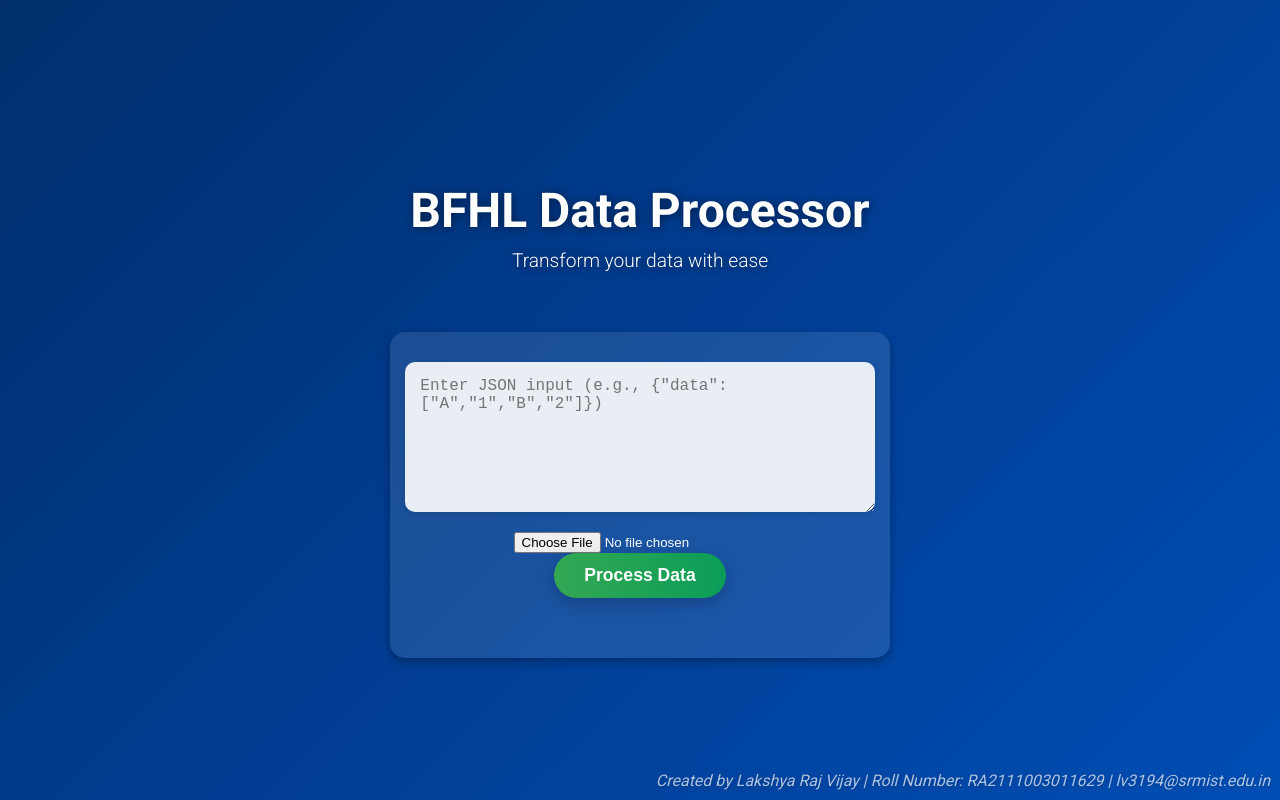
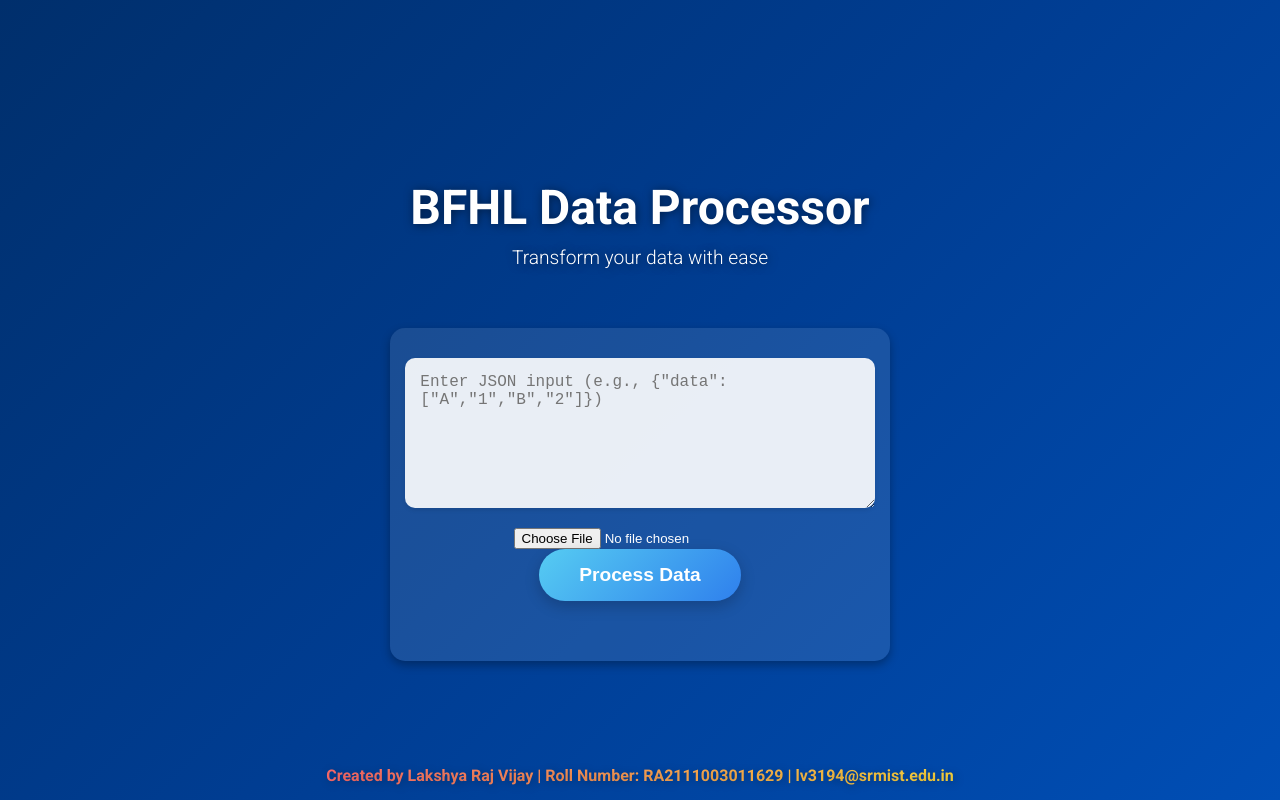
Before and after one commit to hostingcheck/frontend, a React (Create React App) app: page / in a window 1280 px wide. Built offline with nearby package versions, Linux system fonts and the light colour scheme.

Commit message:
Update App.css

```diff
--- a/src/styles/App.css
+++ b/src/styles/App.css
@@ -1,10 +1,11 @@
-:root {
+ :root {
   --primary-color: #3498db;
   --secondary-color: #2ecc71;
   --background-gradient: linear-gradient(135deg, #002f6c, #003d92, #004eb5);
   --text-color: #ffffff;
-  --button-gradient: linear-gradient(90deg, #34a853, #0a9d58);
+  --button-gradient: linear-gradient(135deg, #56CCF2, #2F80ED);
   --error-color: #e74c3c;
+  --watermark-gradient: linear-gradient(90deg, #FF6B6B, #FFD93D);
 }
 
 body {
@@ -81,22 +82,22 @@ body {
 }
 
 .submit-button {
-  padding: 12px 30px;
+  padding: 15px 40px;
   background: var(--button-gradient);
   color: white;
   border: none;
-  border-radius: 25px;
+  border-radius: 50px;
   cursor: pointer;
-  font-size: 1.1rem;
+  font-size: 1.2rem;
   font-weight: 600;
   transition: background-color 0.3s, transform 0.1s, box-shadow 0.3s;
   box-shadow: 0 5px 15px rgba(0, 0, 0, 0.2);
 }
 
 .submit-button:hover {
-  background: linear-gradient(90deg, #30c87b, #0ac66b);
-  transform: translateY(-3px);
-  box-shadow: 0 7px 20px rgba(0, 0, 0, 0.3);
+  background: linear-gradient(135deg, #76D1F3, #4A90E2);
+  transform: translateY(-4px);
+  box-shadow: 0 10px 20px rgba(0, 0, 0, 0.3);
 }
 
 .submit-button:active {
@@ -158,22 +159,24 @@ body {
   font-size: 1.3rem;
 }
 
-/* Watermark */
+/* Center-aligned Watermark with Gradient Text */
 .watermark {
   position: fixed;
-  bottom: 10px;
-  right: 10px;
+  bottom: 15px;
+  left: 50%;
+  transform: translateX(-50%);
   font-size: 1rem;
-  color: rgba(255, 255, 255, 0.8);
-  text-shadow: 1px 1px 5px rgba(0, 0, 0, 0.3);
-  font-style: italic;
-  opacity: 0.85;
-  font-family: 'Roboto', sans-serif;
+  background: var(--watermark-gradient);
+  background-clip: text;
+  -webkit-background-clip: text;
+  color: transparent;
+  font-weight: bold;
+  text-shadow: 2px 2px 10px rgba(0, 0, 0, 0.3);
 }
 
 .watermark:hover {
   opacity: 1;
-  text-shadow: 2px 2px 10px rgba(0, 0, 0, 0.5);
+  text-shadow: 3px 3px 15px rgba(0, 0, 0, 0.5);
   cursor: pointer;
 }
 
```
